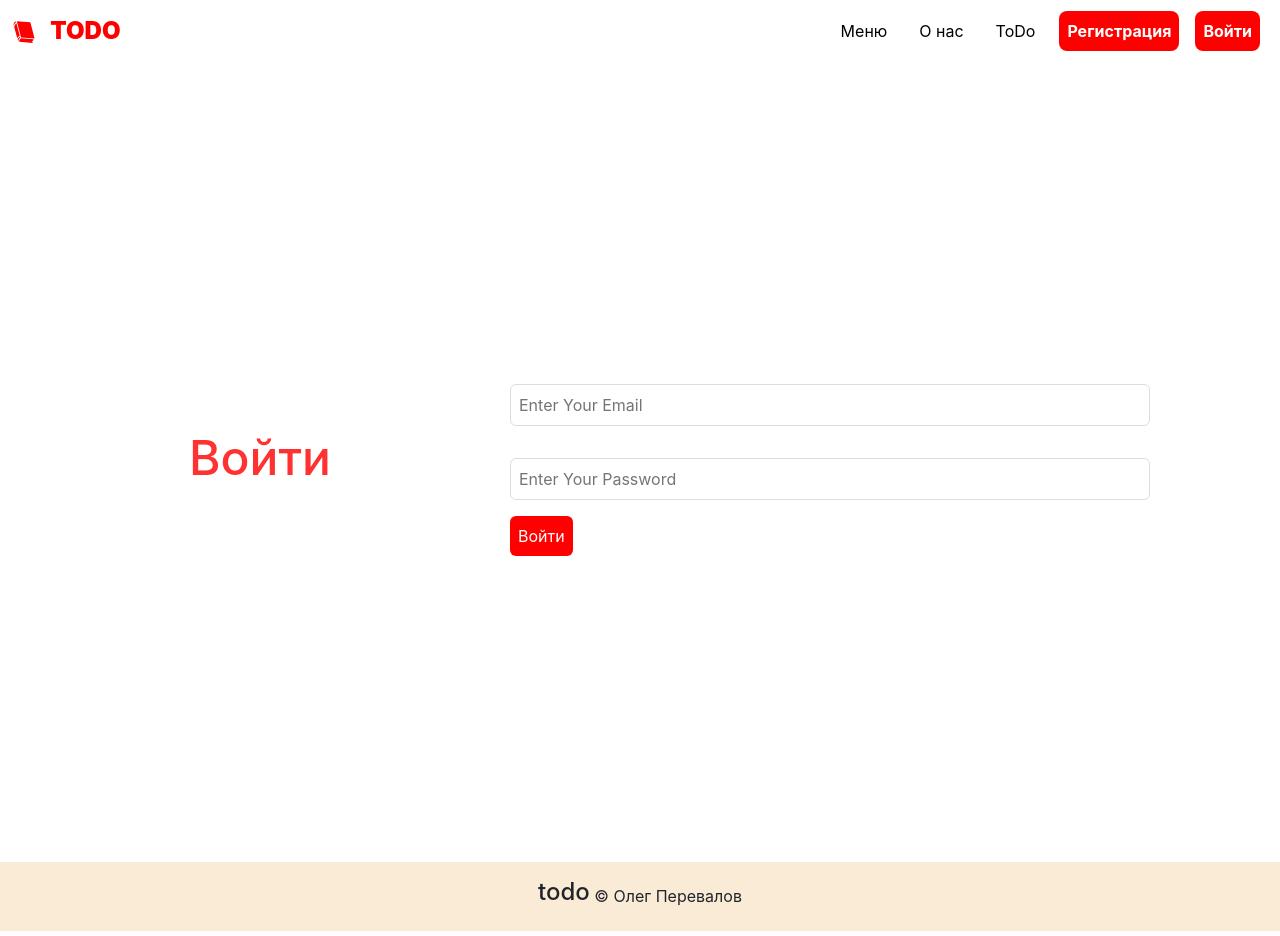
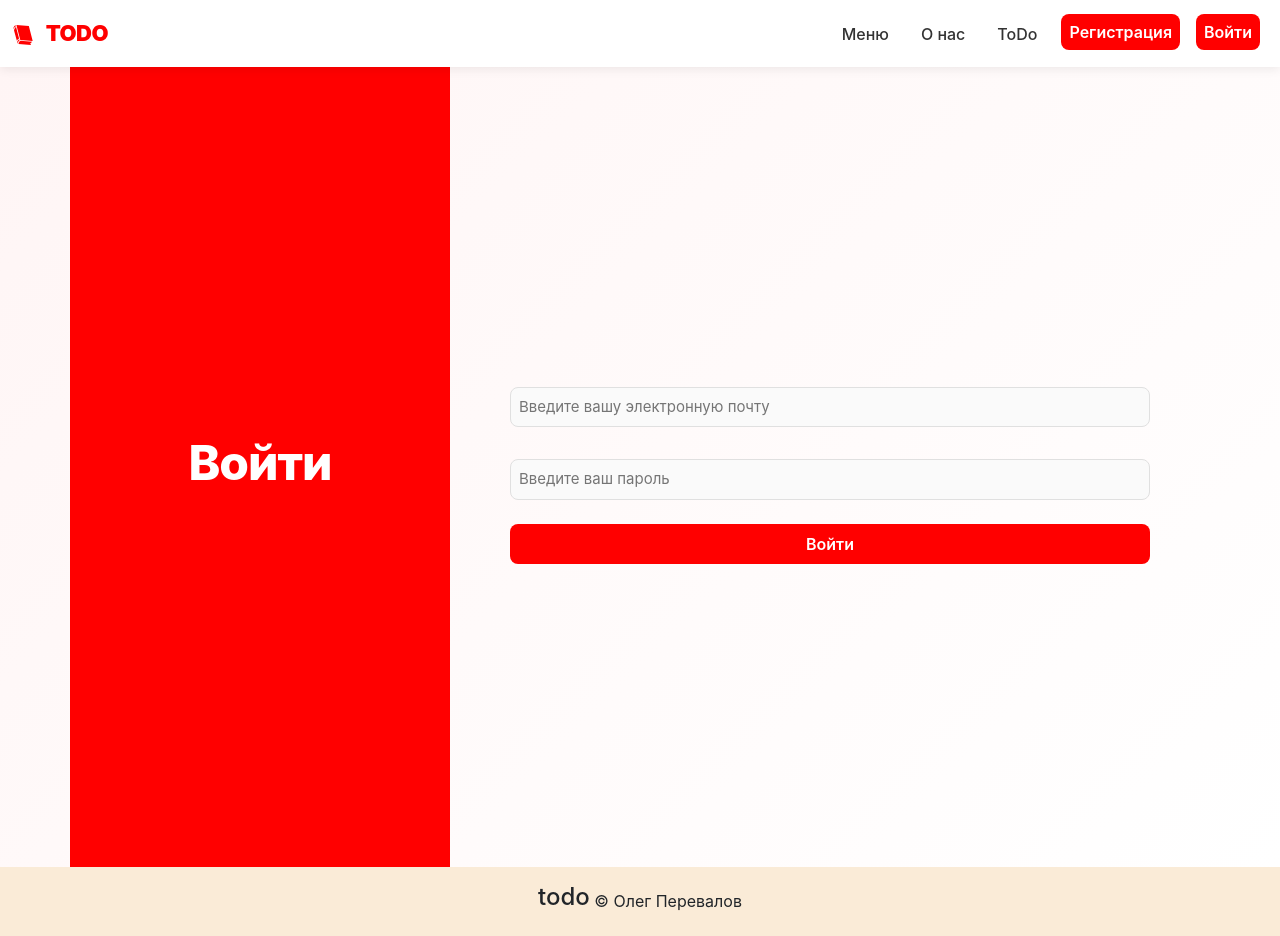
Before and after one commit to op7en/todoapp, a React (Create React App) app in the folder frontend/: page /signin in a window 1280 px wide. Built offline with nearby package versions, Linux system fonts and the light colour scheme.

Commit message:
Improve Todo UI

```diff
--- a/frontend/src/components/Home/Home.css
+++ b/frontend/src/components/Home/Home.css
@@ -1,9 +1,23 @@
 .home {
   width: 100%;
   height: 100vh;
+  background: linear-gradient(135deg, #fff5f5 0%, #ffffff 100%);
 }
-.home h1 {
-  font-size: 48px;
+
+.home-title {
+  font-size: 56px;
+  font-weight: 800;
+  color: #1a1a1a;
+  line-height: 1.2;
+  margin-bottom: 20px;
+}
+
+.home-subtitle {
+  font-size: 18px;
+  color: #666;
+  max-width: 500px;
+  margin-bottom: 32px;
+  line-height: 1.6;
 }
 
 .home-btn {
@@ -13,4 +27,35 @@
   border-radius: 8px;
   color: white !important;
   font-weight: bold;
+  cursor: pointer;
+  transition: background-color 0.2s;
 }
+
+.home-btn:hover {
+  background-color: #cc0000;
+}
+
+.home-btn-outline {
+  border: 2px solid red;
+  outline: none;
+  background-color: transparent;
+  border-radius: 8px;
+  color: red !important;
+  font-weight: bold;
+  cursor: pointer;
+  transition: all 0.2s;
+}
+
+.home-btn-outline:hover {
+  background-color: red;
+  color: white !important;
+}
+
+@media (max-width: 768px) {
+  .home-title {
+    font-size: 36px;
+  }
+  .home-subtitle {
+    font-size: 16px;
+  }
+}
--- a/frontend/src/components/Home/Home.jsx
+++ b/frontend/src/components/Home/Home.jsx
@@ -1,17 +1,33 @@
 import React from "react";
 import "./Home.css";
+import { useNavigate } from "react-router-dom";
+
 const Home = () => {
+  const history = useNavigate();
   return (
     <div className="home d-flex justify-content-center align-items-center">
       <div className="container d-flex justify-content-center align-items-center flex-column">
-        <h1 className="text-center">
+        <h1 className="text-center home-title">
           Организуйте вашу <br /> работу и жизнь.
         </h1>
-        <p>
-          Станьте сфокусированным, организованым, и спокойным с ToDo
-          приложением. Приложение Todo — номер #1 в мире!
+        <p className="home-subtitle text-center">
+          Станьте сфокусированным, организованным и спокойным с ToDo
+          приложением. Создавайте, редактируйте и удаляйте задачи в любое время.
         </p>
-        <button className="home-btn">Make ToDo list</button>
+        <div className="d-flex gap-3">
+          <button
+            className="home-btn px-4 py-2"
+            onClick={() => history("/signup")}
+          >
+            Начать бесплатно
+          </button>
+          <button
+            className="home-btn-outline px-4 py-2"
+            onClick={() => history("/signin")}
+          >
+            Войти
+          </button>
+        </div>
       </div>
     </div>
   );
--- a/frontend/src/components/Navbar/Navbar.css
+++ b/frontend/src/components/Navbar/Navbar.css
@@ -1,25 +1,49 @@
-.user-png {
-  width: 20px;
-  height: 20px;
+.navbar {
+  background-color: #ffffff;
+  box-shadow: 0 2px 10px rgba(0, 0, 0, 0.08);
+  padding: 12px 0;
 }
 
 .navbar-brand {
-  color: red;
-  font-size: 24px;
-  font-weight: bold;
+  color: red !important;
+  font-size: 22px;
+  font-weight: 800;
+  letter-spacing: -0.5px;
 }
+
+.navbar-brand:hover {
+  color: #cc0000 !important;
+}
+
+.nav-link {
+  color: #333 !important;
+  font-weight: 500;
+  transition: color 0.2s;
+}
+
+.nav-link:hover {
+  color: red !important;
+}
+
 .btn-nav {
   background-color: red;
   border-radius: 8px;
   color: white !important;
-  font-weight: bold;
-  display: inline-block; /* ✅ prevents full width stretch */
+  font-weight: 600;
+  display: inline-block;
+  padding: 6px 14px;
+  transition: background-color 0.2s;
+}
+
+.btn-nav:hover {
+  background-color: #cc0000;
+  color: white !important;
 }
 
 @media (max-width: 991px) {
   .btn-nav {
     display: inline-block;
-    width: auto; /* ✅ not full width on mobile */
-    margin: 4px 0; /* ✅ small spacing between buttons */
+    width: auto;
+    margin: 4px 0;
   }
 }
--- a/frontend/src/components/Signup/Signup.css
+++ b/frontend/src/components/Signup/Signup.css
@@ -1,23 +1,37 @@
 .signup {
   width: 100%;
   min-height: 100vh;
+  background: linear-gradient(135deg, #fff5f5 0%, #ffffff 100%);
 }
 
 .column {
-  min-height: 100vh; /* ✅ back to full height on desktop */
+  min-height: 100vh;
+}
+
+.col-left {
+  background-color: red;
+}
+
+.sign-up-heading {
+  font-size: 48px;
+  color: white;
+  font-weight: 800;
+  letter-spacing: -1px;
 }
 
 .input-signup {
   outline: none;
-  border: 1px solid #ddd;
-  border-radius: 6px;
+  border: 1px solid #e0e0e0;
+  border-radius: 8px;
   width: 100%;
+  font-size: 15px;
+  transition: border-color 0.2s;
+  background-color: #fafafa;
 }
 
-.sign-up-heading {
-  font-size: 48px;
-  color: red;
-  opacity: 0.8;
+.input-signup:focus {
+  border-color: red;
+  background-color: #fff;
 }
 
 .btn-signup {
@@ -25,14 +39,25 @@
   color: white;
   outline: none;
   border: none;
-  border-radius: 6px;
-  width: auto;
-  align-self: flex-start;
-  padding: 8px 24px;
+  border-radius: 8px;
+  width: 100%;
+  padding: 12px 24px;
   cursor: pointer;
+  font-size: 16px;
+  font-weight: 600;
+  transition: background-color 0.2s;
+  margin-top: 8px;
 }
 
-/* ✅ Only override on mobile */
+.btn-signup:hover {
+  background-color: #cc0000;
+}
+
+.btn-signup:disabled {
+  background-color: #ff8080;
+  cursor: not-allowed;
+}
+
 @media (max-width: 768px) {
   .sign-up-heading {
     font-size: 32px;
@@ -42,6 +67,6 @@
     padding: 20px 0;
   }
   .col-left {
-    min-height: auto;
+    min-height: 150px;
   }
 }
--- a/frontend/src/components/Signup/Signup.jsx
+++ b/frontend/src/components/Signup/Signup.jsx
@@ -48,7 +48,7 @@ const Signup = () => {
                 className="p-2 my-3 input-signup"
                 type="email"
                 name="email"
-                placeholder="Enter Your Email"
+                placeholder="Введите вашу электронную почту"
                 onChange={change}
                 value={Inputs.email}
                 required
@@ -57,7 +57,7 @@ const Signup = () => {
                 className="p-2 my-3 input-signup"
                 type="username"
                 name="username"
-                placeholder="Enter Your Username"
+                placeholder="Введите ваше пользовательское имя"
                 onChange={change}
                 value={Inputs.username}
                 required
@@ -66,7 +66,7 @@ const Signup = () => {
                 className="p-2 my-3 input-signup"
                 type="password"
                 name="password"
-                placeholder="Enter Your Password"
+                placeholder="Введите пароль"
                 onChange={change}
                 value={Inputs.password}
                 required
@@ -75,7 +75,7 @@ const Signup = () => {
                 className="p-2 my-3 input-signup"
                 type="password"
                 name="confirmPassword"
-                placeholder="Repeat Your Password"
+                placeholder="Повторите ваш пароль"
                 onChange={change}
                 value={Inputs.confirmPassword}
                 required
--- a/frontend/src/components/Signup/Singin.jsx
+++ b/frontend/src/components/Signup/Singin.jsx
@@ -47,7 +47,7 @@ const Singin = () => {
                 className="p-2 my-3 input-signup"
                 type="email"
                 name="email"
-                placeholder="Enter Your Email"
+                placeholder="Введите вашу электронную почту"
                 value={Inputs.email}
                 onChange={change}
               />
@@ -55,7 +55,7 @@ const Singin = () => {
                 className="p-2 my-3 input-signup"
                 type="password"
                 name="password"
-                placeholder="Enter Your Password"
+                placeholder="Введите ваш пароль"
                 value={Inputs.password}
                 onChange={change}
               />
--- a/frontend/src/components/Todo/Todo.css
+++ b/frontend/src/components/Todo/Todo.css
@@ -1,23 +1,33 @@
 .todo {
   width: 100%;
   min-height: 100vh;
+  background-color: #f8f9fa;
 }
 
 .todo-inputs {
   border: none;
   outline: none;
   width: 100%;
+  background: transparent;
+  font-size: 15px;
 }
 
 .todo-inputs-div {
-  border-radius: 10px;
-  box-shadow: rgba(0, 0, 0, 0.3) 0 5px 15px;
-  width: 100% !important; /* ✅ override w-50 on mobile */
+  border-radius: 12px;
+  box-shadow: rgba(0, 0, 0, 0.12) 0 4px 20px;
+  background: white;
+  padding: 8px;
+  width: 100% !important;
+  transition: box-shadow 0.2s;
+}
+
+.todo-inputs-div:focus-within {
+  box-shadow: rgba(220, 53, 69, 0.2) 0 4px 20px;
 }
 
 @media (min-width: 768px) {
   .todo-inputs-div {
-    width: 50% !important; /* ✅ w-50 only on desktop */
+    width: 50% !important;
   }
   .w-50 {
     width: 50% !important;
@@ -26,28 +36,61 @@
 
 @media (max-width: 768px) {
   .w-50 {
-    width: 100% !important; /* ✅ full width on phone */
+    width: 100% !important;
   }
 }
 
 .todo-card {
-  border: 1px solid #eee;
-  border-radius: 10px;
-  box-shadow: rgba(0, 0, 0, 0.1) 0 2px 8px;
+  border: none;
+  border-radius: 12px;
+  box-shadow: rgba(0, 0, 0, 0.08) 0 2px 12px;
   height: 100%;
+  background: white;
+  transition:
+    transform 0.2s,
+    box-shadow 0.2s;
+}
+
+.todo-card:hover {
+  transform: translateY(-3px);
+  box-shadow: rgba(0, 0, 0, 0.15) 0 6px 20px;
+}
+
+.todo-card-p {
+  color: #666;
+  font-size: 14px;
+}
+
+.card-icon-head {
+  border-radius: 8px;
+  cursor: pointer;
+  transition: background-color 0.2s;
+  font-size: 14px;
+  gap: 4px;
+}
+
+.card-icon-head:hover {
+  background-color: #f0f0f0;
 }
 
 .home-btn {
   border: none;
-  border-radius: 6px;
-  background-color: #0d6efd;
+  border-radius: 8px;
+  background-color: red;
   color: white;
   cursor: pointer;
-  padding: 6px 16px;
+  padding: 8px 20px;
+  font-weight: 600;
+  transition: background-color 0.2s;
 }
 
 .home-btn:hover {
-  background-color: #0b5ed7;
+  background-color: #cc0000;
+}
+
+.home-btn:disabled {
+  background-color: #ff8080;
+  cursor: not-allowed;
 }
 
 #textarea {
@@ -57,19 +100,28 @@
 }
 
 .todo-update {
-  display: none; /* ✅ add this */
+  display: none;
   position: fixed;
   top: 0;
   left: 0;
   width: 100%;
   height: 100%;
-  background-color: rgba(0, 0, 0, 0.5);
+  background-color: rgba(0, 0, 0, 0.6);
   z-index: 999;
   justify-content: center;
   align-items: center;
 }
+
 .update {
-  border-radius: 10px;
+  border-radius: 16px;
   width: 500px;
   max-width: 90%;
+  background: white;
+  color: #333;
 }
+
+.update h3 {
+  color: #1a1a1a;
+  font-weight: 700;
+  margin-bottom: 8px;
+}
--- a/frontend/src/components/Todo/Update.jsx
+++ b/frontend/src/components/Todo/Update.jsx
@@ -18,7 +18,7 @@ const Update = ({ display, update, refetch }) => {
   };
 
   return (
-    <div className="p-5 bg-primary d-flex justify-content-center align-items-start flex-column update">
+    <div className="p-5 d-flex justify-content-center align-items-start flex-column update">
       <h3>Обновите ваше задание</h3>
       <input
         type="text"
```
Also changed, not shown: frontend/src/components/About/About.jsx (+19 -22 lines).
